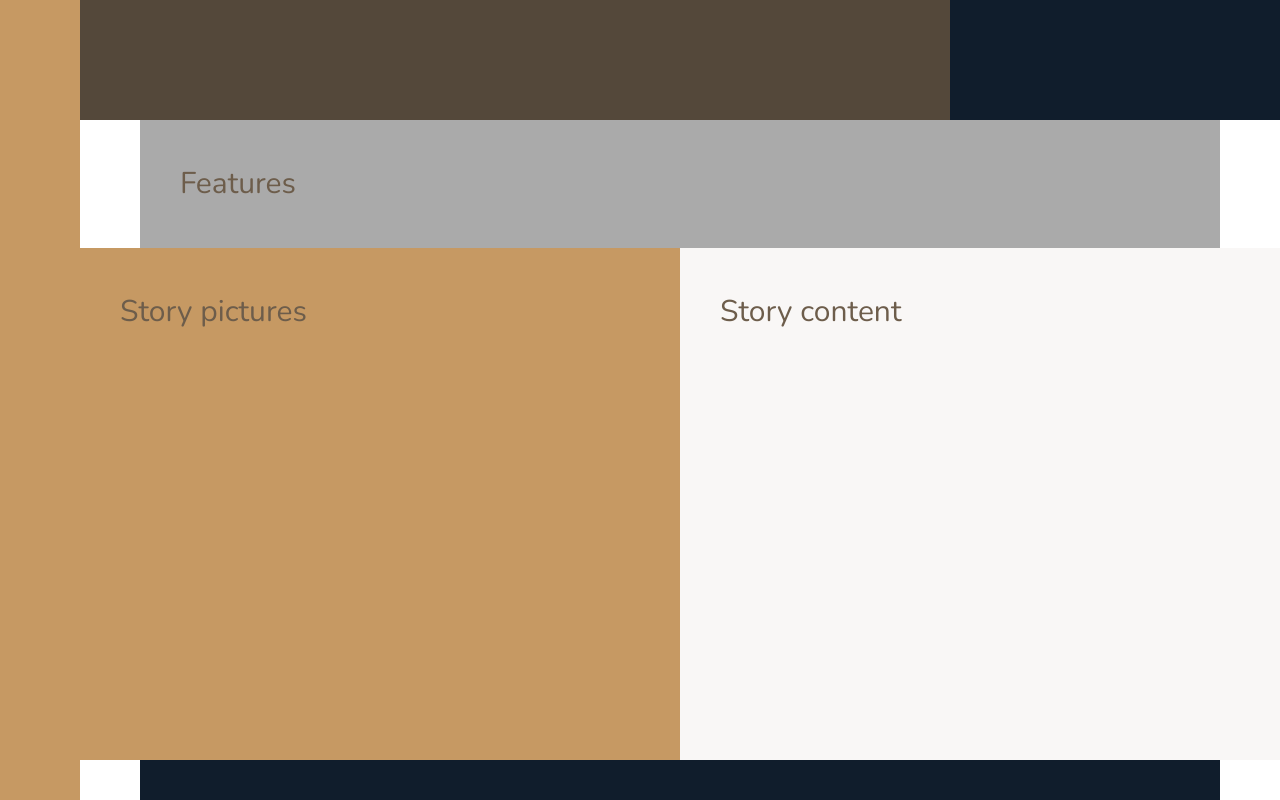
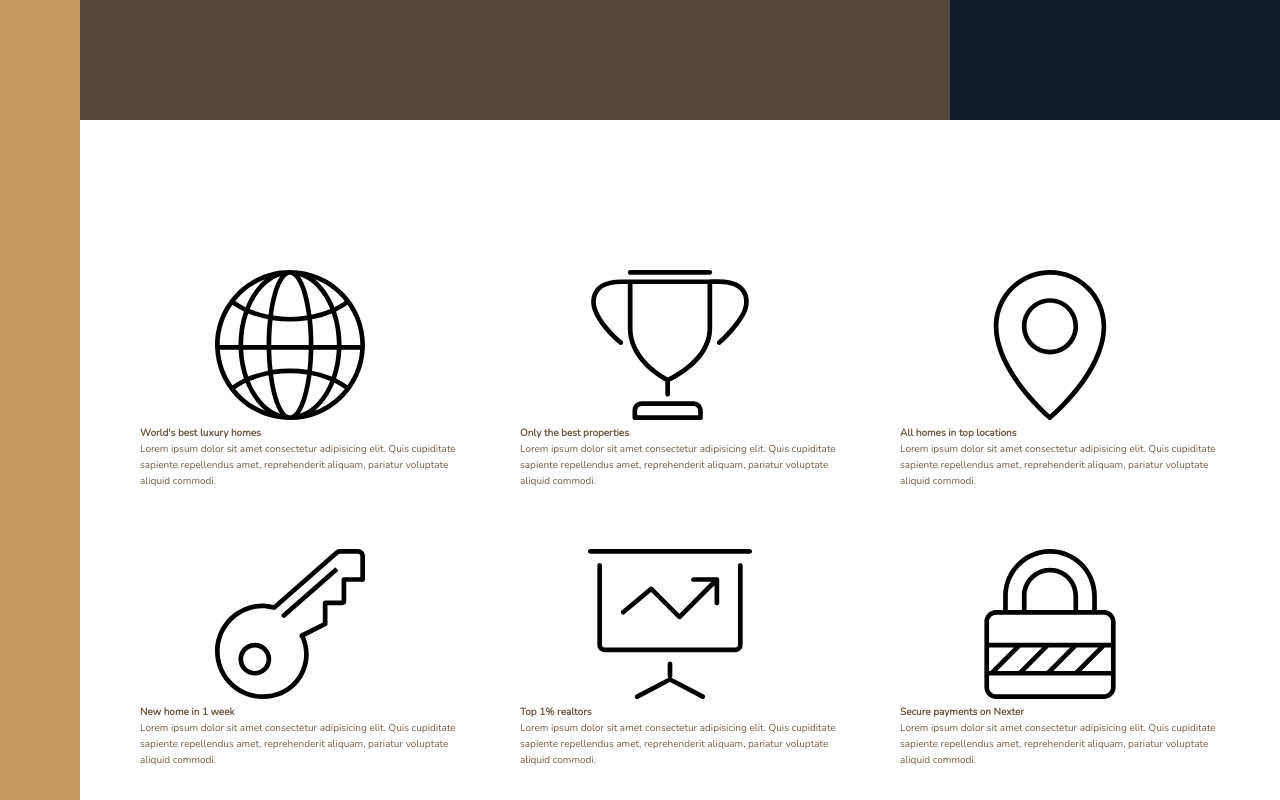
Before and after one commit to ViktorGeorgiev98/Nexter, a website: page index.html in a window 1280 px wide. Shown: the part 520-1320 px from the top of the page. Drawn offline with nearby package versions, Linux system fonts and the light colour scheme.

Commit message:
started the features section

```diff
--- a/index.html
+++ b/index.html
@@ -25,7 +25,60 @@
         </div>
 
         <section class="features">
-            Features
+            <div class="feature">
+                <svg class="feature__icon">
+                    <use xlink:href="img/sprite.svg#icon-global"></use>
+                </svg>
+                <h4 class="heading-4">World's best luxury homes</h4>
+                <p class="feature__text">
+                    Lorem ipsum dolor sit amet consectetur adipisicing elit. Quis cupiditate sapiente repellendus amet, reprehenderit aliquam, pariatur voluptate aliquid commodi.
+                </p>
+            </div>
+            <div class="feature">
+                <svg class="feature__icon">
+                    <use xlink:href="img/sprite.svg#icon-trophy"></use>
+                </svg>
+                <h4 class="heading-4">Only the best properties</h4>
+                <p class="feature__text">
+                    Lorem ipsum dolor sit amet consectetur adipisicing elit. Quis cupiditate sapiente repellendus amet, reprehenderit aliquam, pariatur voluptate aliquid commodi.
+                </p>
+            </div>
+            <div class="feature">
+                <svg class="feature__icon">
+                    <use xlink:href="img/sprite.svg#icon-map-pin"></use>
+                </svg>
+                <h4 class="heading-4">All homes in top locations</h4>
+                <p class="feature__text">
+                    Lorem ipsum dolor sit amet consectetur adipisicing elit. Quis cupiditate sapiente repellendus amet, reprehenderit aliquam, pariatur voluptate aliquid commodi.
+                </p>
+            </div>
+            <div class="feature">
+                <svg class="feature__icon">
+                    <use xlink:href="img/sprite.svg#icon-key"></use>
+                </svg>
+                <h4 class="heading-4">New home in 1 week</h4>
+                <p class="feature__text">
+                    Lorem ipsum dolor sit amet consectetur adipisicing elit. Quis cupiditate sapiente repellendus amet, reprehenderit aliquam, pariatur voluptate aliquid commodi.
+                </p>
+            </div>
+            <div class="feature">
+                <svg class="feature__icon">
+                    <use xlink:href="img/sprite.svg#icon-presentation"></use>
+                </svg>
+                <h4 class="heading-4">Top 1% realtors</h4>
+                <p class="feature__text">
+                    Lorem ipsum dolor sit amet consectetur adipisicing elit. Quis cupiditate sapiente repellendus amet, reprehenderit aliquam, pariatur voluptate aliquid commodi.
+                </p>
+            </div>
+            <div class="feature">
+                <svg class="feature__icon">
+                    <use xlink:href="img/sprite.svg#icon-lock"></use>
+                </svg>
+                <h4 class="heading-4">Secure payments on Nexter</h4>
+                <p class="feature__text">
+                    Lorem ipsum dolor sit amet consectetur adipisicing elit. Quis cupiditate sapiente repellendus amet, reprehenderit aliquam, pariatur voluptate aliquid commodi.
+                </p>
+            </div>
         </section>
 
         <div class="story__pictures">
--- a/sass/_base.scss
+++ b/sass/_base.scss
@@ -39,10 +39,4 @@
     display: grid;
     grid-template-rows: 80vh min-content 40vw repeat(3, min-content);
     grid-template-columns: [sidebar-start] 8rem [sidebar-end full-start] minmax(6rem, 1fr) [center-start] repeat(8, [col-start] minmax(min-content, 14rem) [col-end]) [center-end] minmax(6rem, 1fr) [full-end]; // adapt to the width
-
-
-    & > * {
-        padding: 40px;
-        font-size: 3rem;
-    }
 }
--- a/sass/_features.scss
+++ b/sass/_features.scss
@@ -1,4 +1,8 @@
 .features {
-    background-color: $color-grey-light-2;
     grid-column: center-start / center-end;
+
+    margin: 15rem 0;
+    display: grid;
+    grid-template-columns: repeat(3, 1fr);
+    grid-gap: 6rem;
 }
```
Also changed, not shown: css/style.css.
